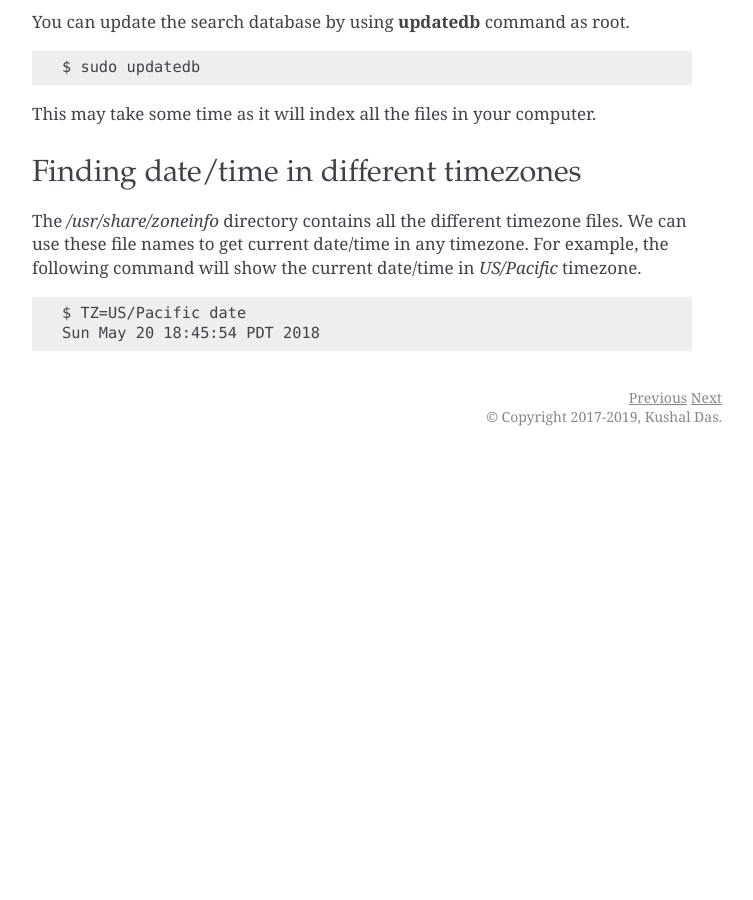
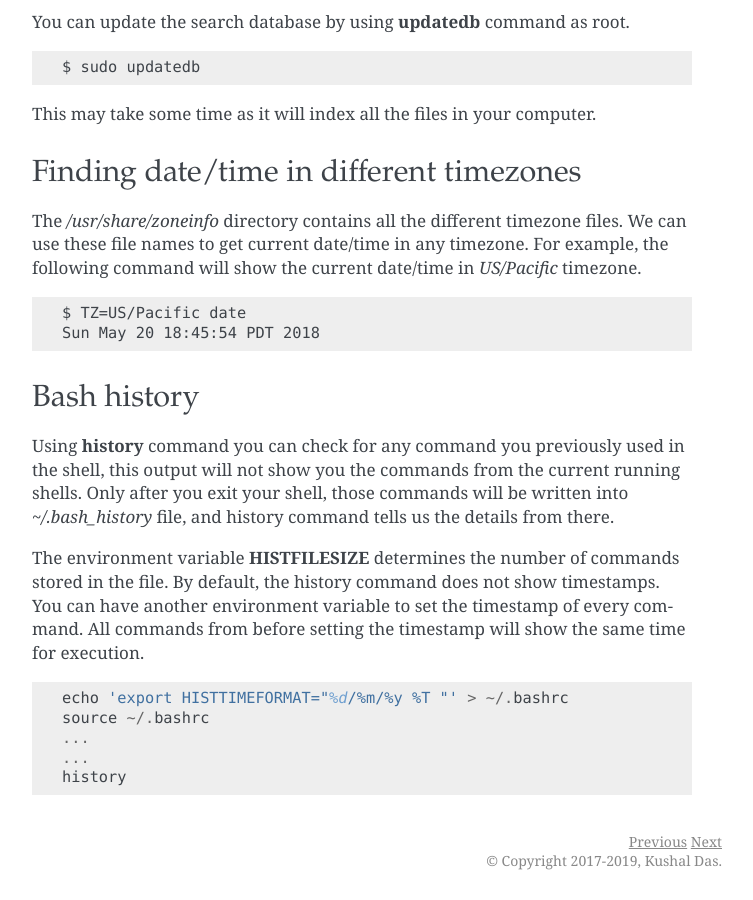
Before and after one commit to kushaldas/lym, a Sphinx documentation site: the page built from docs/useful.rst, in a window 1280 px wide and 900 px high, scrolled down 6276 px. Shown: the whole window, without its empty margins (388-1141 px from the left). Built offline with Sphinx 7.4.7, drawn with Linux system fonts in a browser that asks for light colours; a script that is not in the unit is left out; before the commit the page ends 6732 px from its top, so only the background shows below that.

Commit message:
Adds history details

```diff
--- a/docs/useful.rst
+++ b/docs/useful.rst
@@ -314,3 +314,24 @@ example, the following command will show the current date/time in
 
     $ TZ=US/Pacific date
     Sun May 20 18:45:54 PDT 2018
+
+Bash history
+------------
+
+Using **history** command you can check for any command you previously used in the shell,
+this output will not show you the commands from the current running shells. Only after
+you exit your shell, those commands will be written into `~/.bash_history` file, and history
+command tells us the details from there.
+
+The environment variable **HISTFILESIZE** determines the number of commands stored in the file.
+By default, the history command does not show timestamps. You can have another environment variable
+to set the timestamp of every command. All commands from before setting the timestamp will show the same
+time for execution.
+
+::
+
+    echo 'export HISTTIMEFORMAT="%d/%m/%y %T "' > ~/.bashrc
+    source ~/.bashrc
+    ...
+    ...
+    history
```
